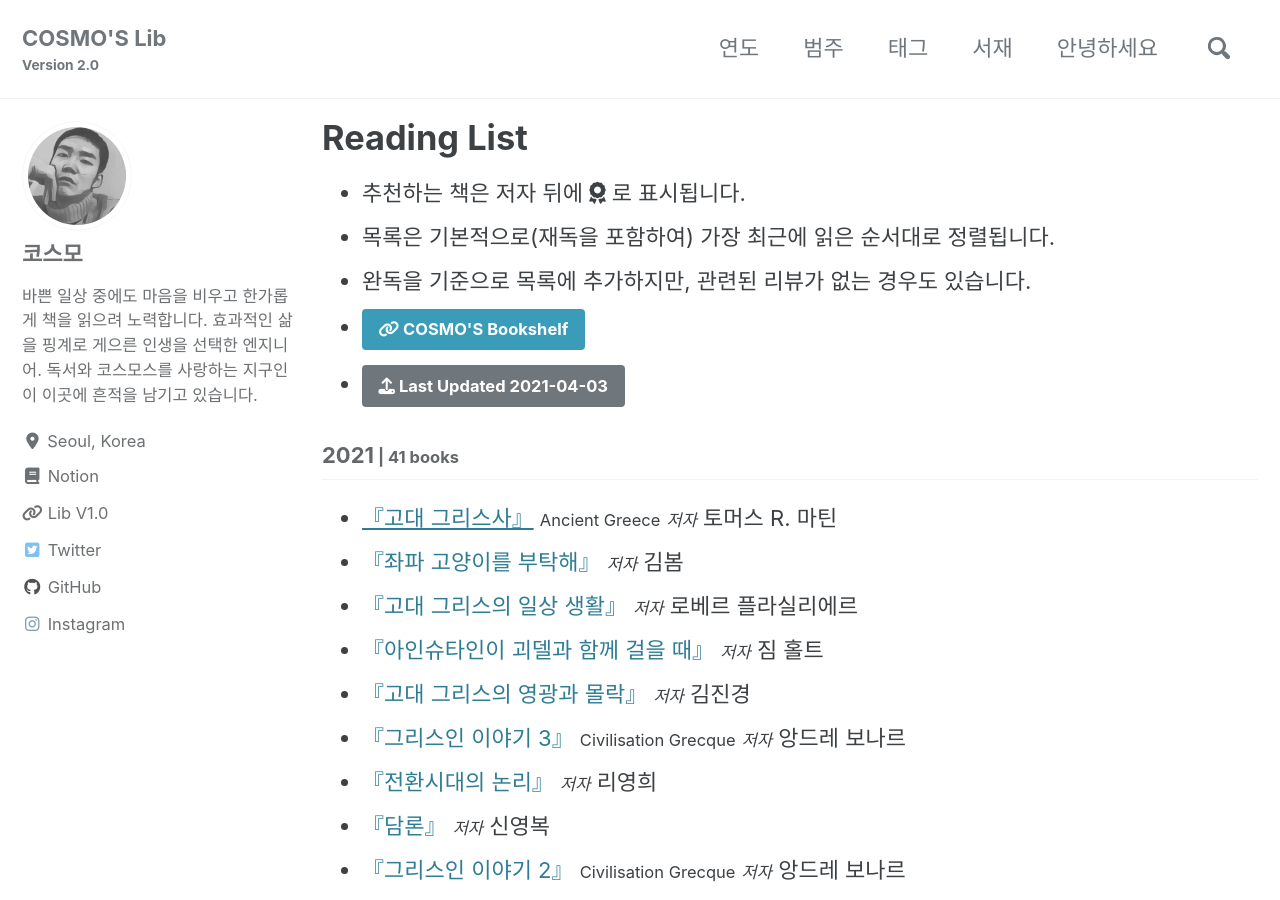
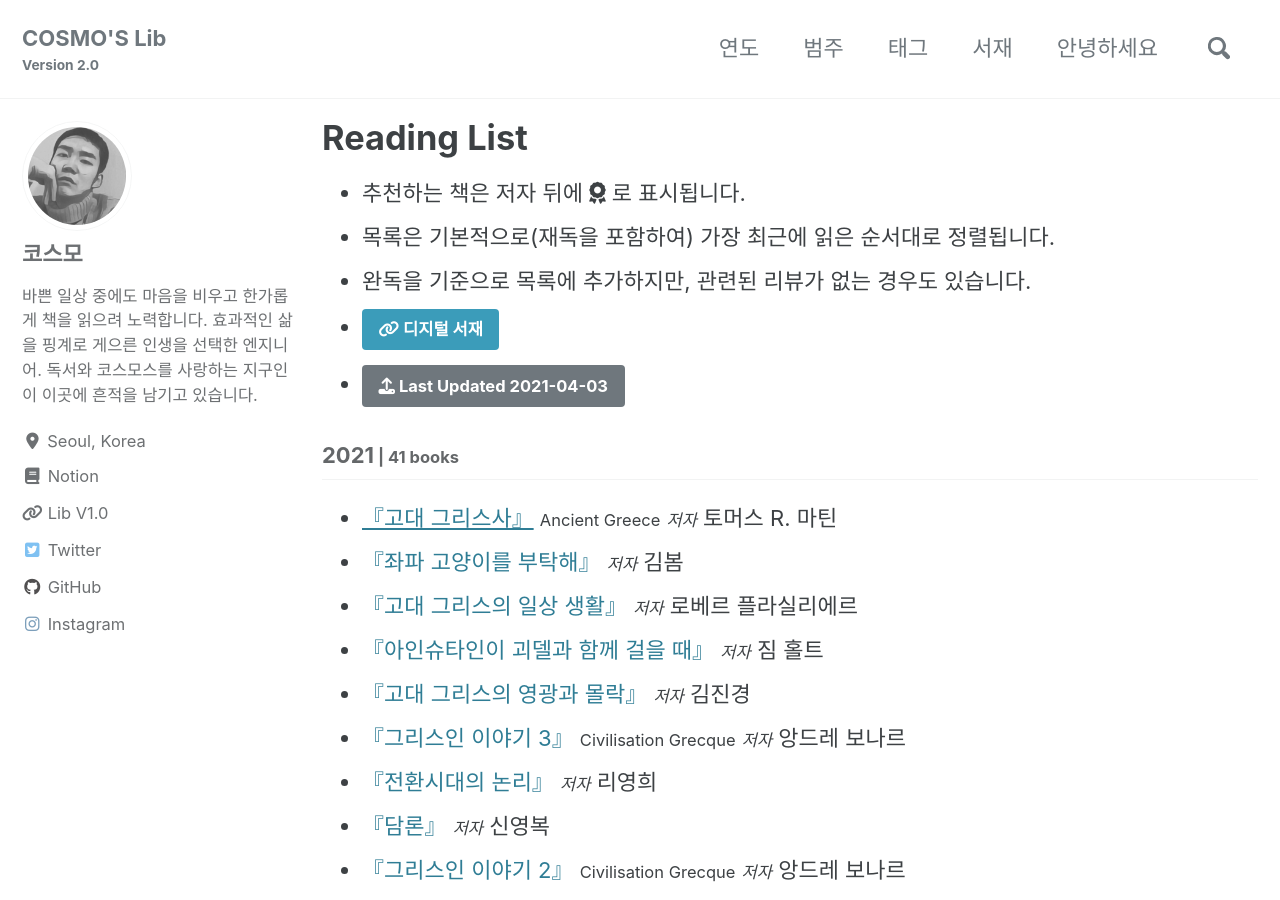
Before and after one commit to deftone2000/cosmo-s-archive, a Jekyll site: the page built from _pages/reading-list.html, in a window 1280 px wide and 900 px high. Built offline with Jekyll 4.4.1, drawn with Linux system fonts in a browser that asks for light colours; cached includes are drawn as plain includes; nearby versions of some CDN libraries; comment, search, counter and statistics services are not loaded; a style sheet for code colours, icons or effects is not loaded.

Commit message:
no message

```diff
--- a/_pages/reading-list.html
+++ b/_pages/reading-list.html
@@ -10,7 +10,7 @@ classes: wide
         <li>추천하는 책은 저자 뒤에 <i class="fas fa-award"></i> 로 표시됩니다.</li>
         <li>목록은 기본적으로(재독을 포함하여) 가장 최근에 읽은 순서대로 정렬됩니다.</li>
         <li>완독을 기준으로 목록에 추가하지만, 관련된 리뷰가 없는 경우도 있습니다.</li>
-        <li> <a href="https://www.notion.so/COSMO-S-Lib-c45a9bf7d8f846669615e03102b6244a" target="_blank" class="btn btn--info"><i class="fa fa-link"></i> COSMO'S Bookshelf </a></li>
+        <li> <a href="https://www.notion.so/COSMO-S-Lib-c45a9bf7d8f846669615e03102b6244a" target="_blank" class="btn btn--info"><i class="fa fa-link"></i> 디지털 서재 </a></li>
         <li> <a href="#" class="btn btn--primary"><i class="fas fa-upload"></i> Last Updated {{ site.data.reading.lastupdate }}</a></li>
     </ul>
 </div>
```
